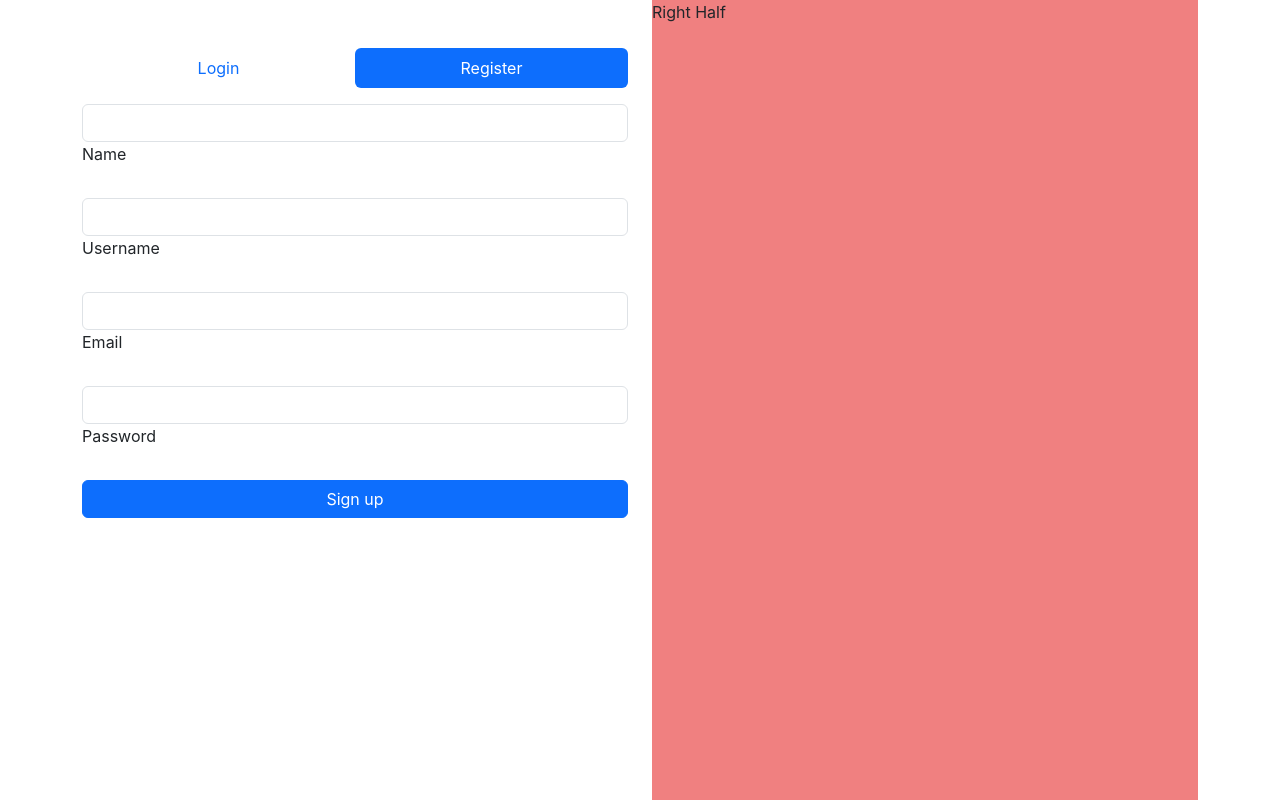
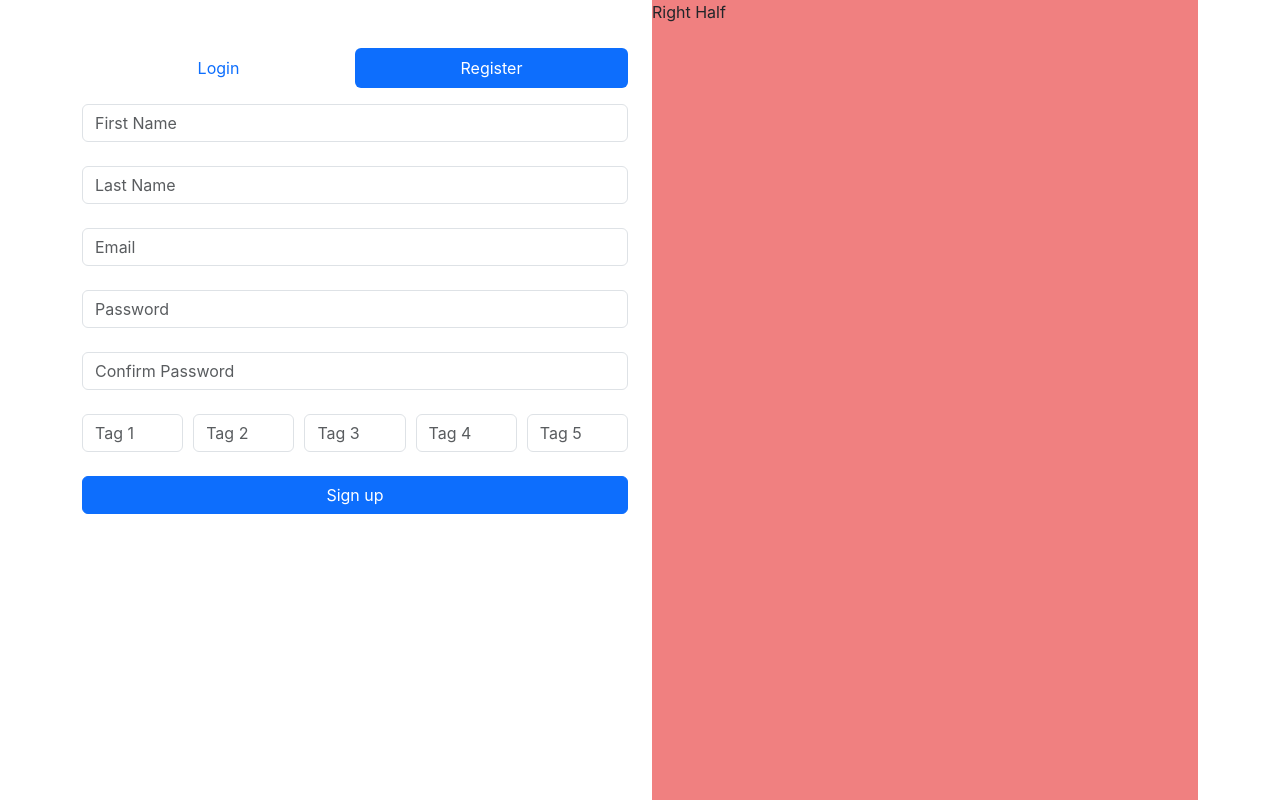
Before and after one commit to shekharmnnit/Runtime_Terror, a React (Create React App) app in the folder frontend/: page / in a window 1280 px wide. Both pictures are taken after a click on the link "Register". Built offline with nearby package versions, Linux system fonts and the light colour scheme; the HTML template or start-up script is replaced by a standard one.

Commit message:
Update Login and Registration

```diff
--- a/frontend/src/components/Login.tsx
+++ b/frontend/src/components/Login.tsx
@@ -44,16 +44,11 @@ function Login() {
 
           <MDBTabsContent>
             <MDBTabsPane show={justifyActive === 'tab1'}>
-              <MDBInput wrapperClass='mb-4' label='Email address' id='form1' type='email' />
-              <MDBInput wrapperClass='mb-4' label='Password' id='form2' type='password' />
-
-              <div className="d-flex justify-content-between mx-4 mb-4">
-                <MDBCheckbox name='flexCheck' value='' id='flexCheckDefault' label='Remember me' />
-                <a href="!#">Forgot password?</a>
-              </div>
+              <MDBInput wrapperClass='mb-4' placeholder='Email address' id='form1' type='email' />
+              <MDBInput wrapperClass='mb-4' placeholder='Password' id='form2' type='password' />
 
               <button className="w-100 btn btn-primary">Sign in</button>
-              <p className="text-center">Not a member? <a href="#!">Register</a></p>
+              <p className="text-center"><a href="#!">Continue as Guest</a></p>
 
             </MDBTabsPane>
 
@@ -61,11 +56,26 @@ function Login() {
 
 
 
-              <MDBInput wrapperClass='mb-4' label='Name' id='form1' type='text' />
-              <MDBInput wrapperClass='mb-4' label='Username' id='form1' type='text' />
-              <MDBInput wrapperClass='mb-4' label='Email' id='form1' type='email' />
-              <MDBInput wrapperClass='mb-4' label='Password' id='form1' type='password' />
-
+              <MDBInput wrapperClass='mb-4' placeholder='First Name' id='form1' type='text' />
+              <MDBInput wrapperClass='mb-4' placeholder='Last Name' id='form1' type='text' />
+              <MDBInput wrapperClass='mb-4' placeholder='Email' id='form1' type='email' />
+              <MDBInput wrapperClass='mb-4' placeholder='Password' id='form1' type='password' />
+              <MDBInput wrapperClass='mb-4' placeholder='Confirm Password' id='form1' type='password' />
+              <div style={{ display: 'flex', justifyContent: 'space-between' }}>
+  <div style={{ marginRight: '10px' }}>
+    <MDBInput wrapperClass='mb-4' id='form1' type='text' placeholder='Tag 1'/>
+  </div>
+  <div style={{ marginRight: '10px' }}>
+    <MDBInput wrapperClass='mb-4' placeholder='Tag 2' id='form2' type='text' />
+  </div>
+  <div style={{ marginRight: '10px' }}>
+    <MDBInput wrapperClass='mb-4' placeholder='Tag 3' id='form3' type='text' />
+  </div>
+  <div style={{ marginRight: '10px' }}>
+    <MDBInput wrapperClass='mb-4' placeholder='Tag 4' id='form4' type='text' />
+  </div>
+  <MDBInput wrapperClass='mb-4' placeholder='Tag 5' id='form5' type='text' />
+</div>
 
               <MDBBtn className="mb-4 w-100">Sign up</MDBBtn>
 
```
